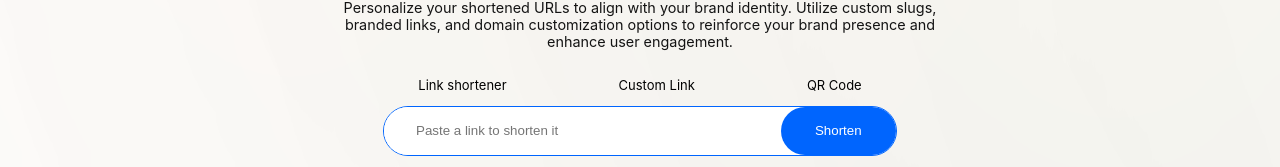
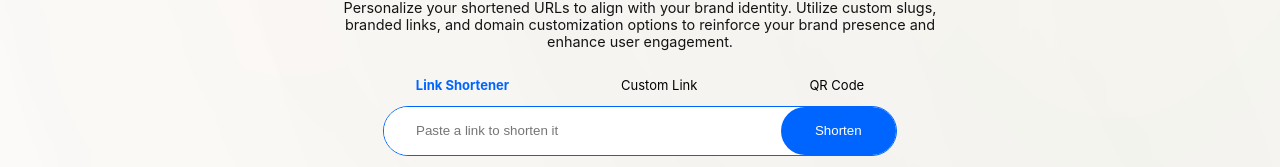
Before and after one commit to Blackie01/Scissors, a React (Create React App) app: page / in a window 1280 px wide. Shown: the part 341-508 px from the top of the page. Built offline with nearby package versions, Linux system fonts and the light colour scheme.

Commit message:
more homepage

```diff
--- a/src/components/Home.css
+++ b/src/components/Home.css
@@ -37,8 +37,40 @@ margin-top: -1.5rem;
   font-size: small;
 }
 
+.homepage-feature-selector p {
+  cursor: pointer;
+  transition: font-weight 0.1s ease;
+}
+
+.homepage-feature-selector p:hover {
+  color: #005AE2;
+}
+
+.homepage-feature-selector p.active {
+  color: #0065fe;
+  font-weight: bold;
+}
+
 .home-shortener-function {
   height: max-content;
+}
+
+.unavailable-button {
+  width: 40%;
+  height: 3rem;
+  background-color: #5898fa;
+  border-radius: 25px;
+  color: #fff;
+  font-size: 0.8rem;
+  margin: auto;
+  display: flex;
+  justify-content: center;
+  align-items: center;
+  transition: background-color 0.4s ease;
+}
+
+.unavailable-button:hover{
+  background-color: #0065fe;
 }
 
 .vector-image-section {
--- a/src/components/Home.js
+++ b/src/components/Home.js
@@ -1,4 +1,4 @@
-import React from "react";
+import React, {useState} from "react";
 import Navbar from "./Nav";
 import "./Home.css";
 import Vector2 from "../assets/Vector 2.png";
@@ -6,8 +6,31 @@ import Line7 from "../assets/Line 7.png";
 import Link2 from "../assets/link-2.png";
 import vector3 from "../assets/Vector 3.png";
 import LinkShortener from "./LinkShortener";
+import { Link } from "react-router-dom";
 
 function Home() {
+
+  // unavailable snippet to unregistered users.
+  function RegisterToStart () {
+    return (
+      <section style={{height: '8.6rem'}}>
+        <Link style={{textDecoration: 'none'}} to='/signup'>
+        <div className="unavailable-button">Register to access this feature.</div>
+        </Link>
+      </section>
+    )
+
+  }
+
+  // Manage state for the snippet of features of the app
+  const [snippet, setSnippet] = useState('select1')
+
+  // toggle function for the snippet showcase
+  const showSnippet = (select) => {
+    setSnippet(select)
+  }
+
+
   return (
     <section className="overhome-home">
       <Navbar />
@@ -85,14 +108,21 @@ function Home() {
       </section>
 
       <div className="homepage-feature-selector">
-        <p>Link shortener</p>
-        <p>Custom Link</p>
-        <p>QR Code</p>
+        <p className={snippet === 'select1' ? 'active' : ''} onClick={()=> showSnippet('select1')}>Link Shortener</p>
+        <p className={snippet === 'select2' ? 'active' : ''} onClick={()=> showSnippet('select2')}>Custom Link</p>
+        <p className={snippet === 'select3' ? 'active' : ''} onClick={()=> showSnippet('select3')}>QR Code</p>
       </div>
 
-      <section className="home-shortener-function">
-        <LinkShortener />
-      </section>
+          {snippet && (
+ <section className="home-shortener-function">
+  {snippet === 'select1' && <LinkShortener/>}
+  {snippet === 'select2' && <RegisterToStart/>}
+  {snippet === 'select3' && <RegisterToStart/>}
+
+ {/* <LinkShortener /> */}
+</section>
+          )}
+
 
       <section className="vector-image-section">
         <span>
```
